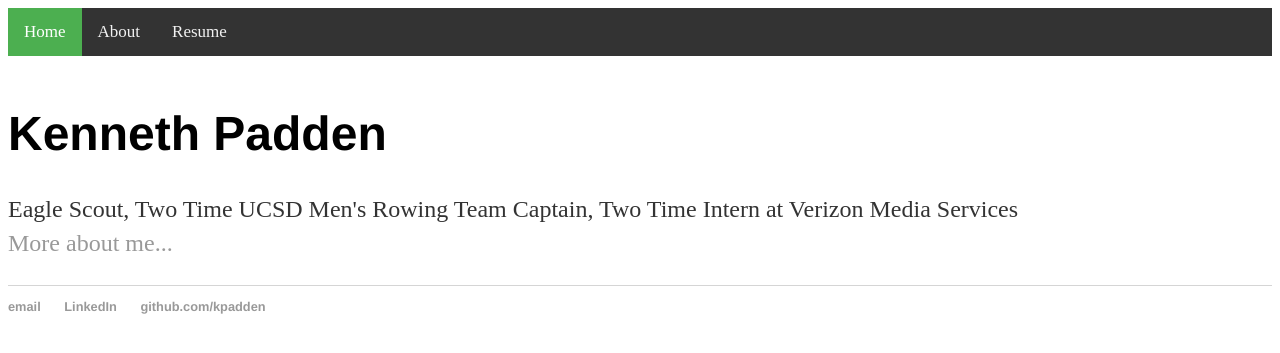
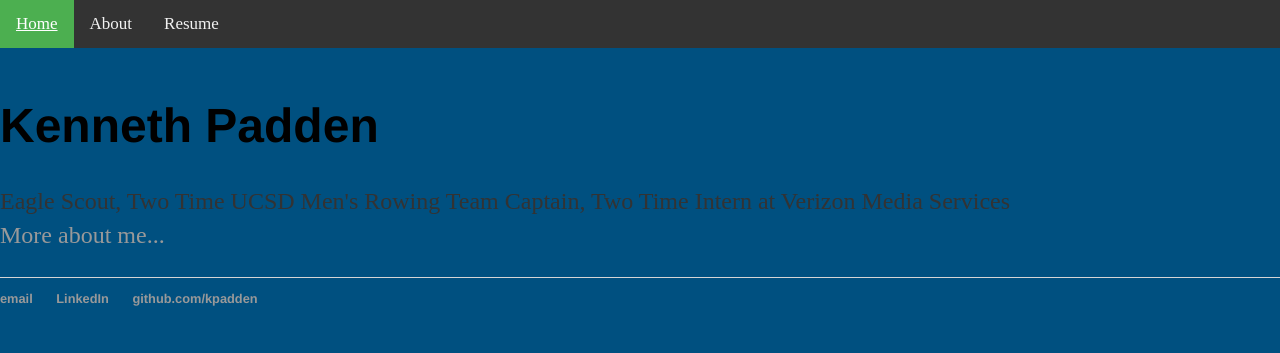
Before and after one commit to kpadden/kpadden.github.io, a Jekyll site: the page built from index.html, in a window 1280 px wide. Shown: the top 353 px of the page. Built offline with Jekyll 4.4.1, drawn with Linux system fonts in a browser that asks for light colours.

Commit message:
Update main.css

```diff
--- a/css/main.css
+++ b/css/main.css
@@ -1,5 +1,6 @@
 body {
-    /*background-color: #005080;*/
+    margin: 0px;
+    background-color: #005080;
 }
 
 section {
```
